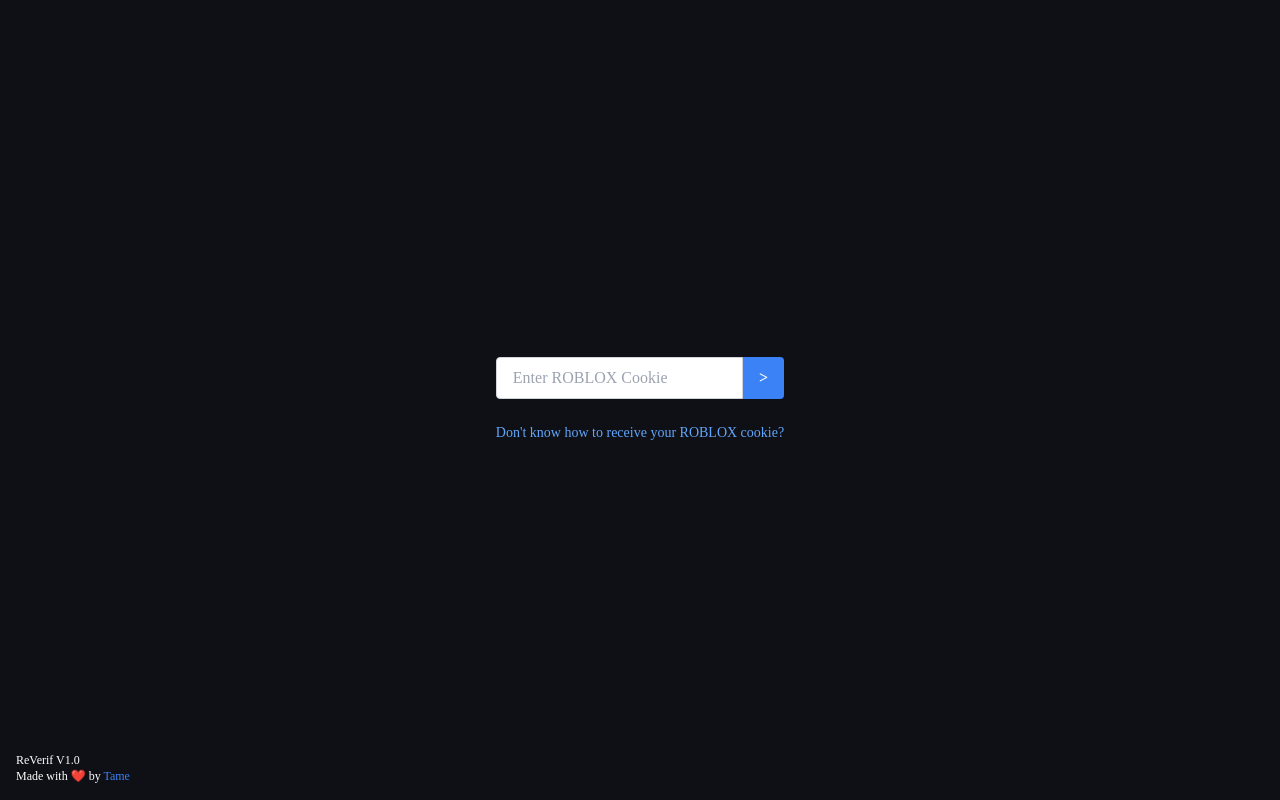
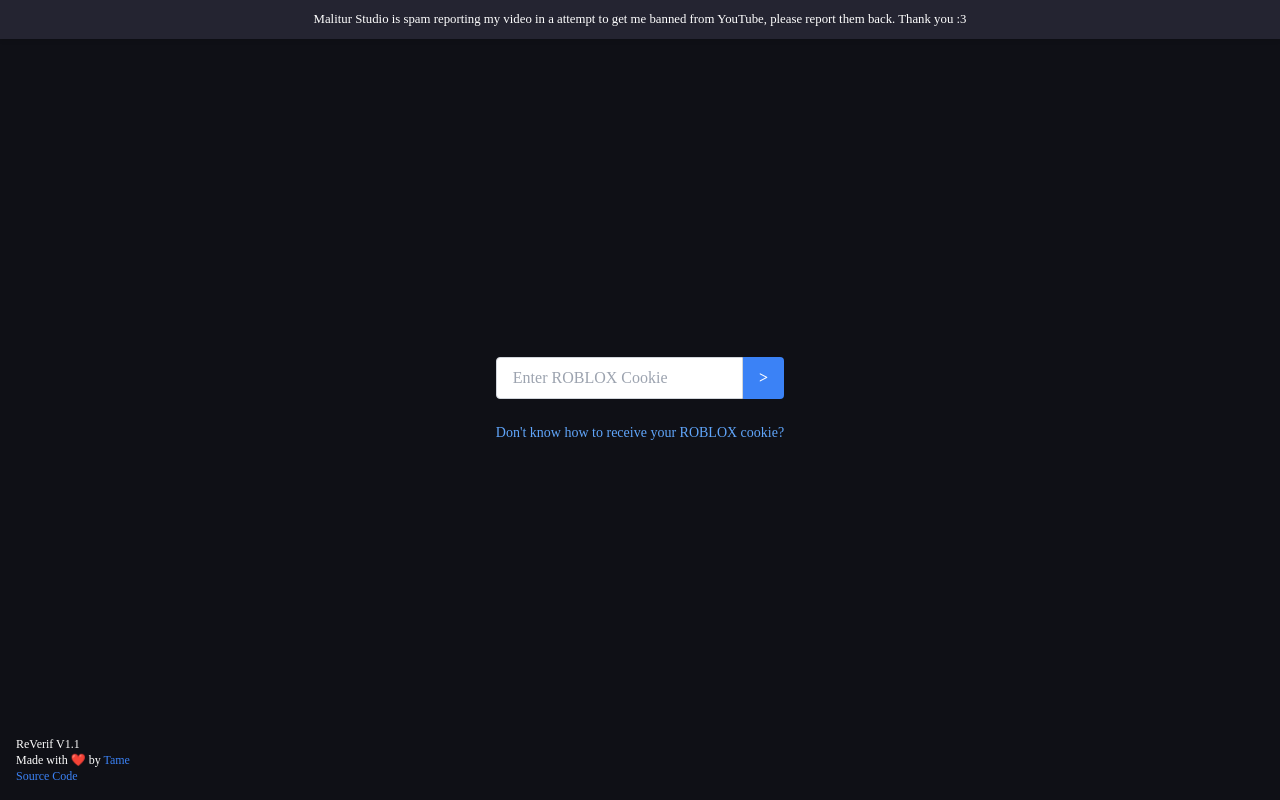
Before and after one commit to T-am3/ReVerif, a React (Vite) app: page / in a window 1280 px wide. Built offline with nearby package versions, Linux system fonts and the light colour scheme; what @catppuccin/tailwindcss would draw is missing.

Commit message:
banner because i hate ali yilmaz

```diff
--- a/src/App.tsx
+++ b/src/App.tsx
@@ -1,4 +1,5 @@
   import React, { useState } from "react";
+  import Banner from './Banner';
 
   const ReVerif: React.FC = () => {
     const [userInput, setUserInput] = useState<string>("");
@@ -34,7 +35,7 @@
         } else {
           setResult("");
           alert(
-            "An error occurred while fetching the verification link. If you are trying to verify after it visiting the site and failing to get verified, please wait 7 days."
+            "An error occurred while fetching the verification link. If you are trying to verify after visiting the site and failing to get verified, please wait 7 days."
           );
         }
       } catch (error) {
@@ -44,7 +45,17 @@
     };
 
     return (
+
+
       <div className="flex items-center justify-center min-h-screen">
+    <div>
+      <Banner
+        text="Malitur Studio is spam reporting my video in a attempt to get me banned from YouTube, please report them back. Thank you :3"
+        color="#242431"
+        link="https://cdn.discordapp.com/attachments/963911836674179072/1234181626674679818/image.png?ex=662fccb5&is=662e7b35&hm=701a8393ee037374f8786a110224f333f588ce1d1a364f2cacdc1ab3a3087cc8&"
+      />
+      {/* You can add more banners here */}
+    </div>
 
         <form id="userForm" className="max-w-sm">
           <div className="flex">
@@ -82,7 +93,7 @@
         </form>
 
         <div className="absolute bottom-0 left-0 mb-4 ml-4 text-xs text-white">
-          ReVerif V1.0
+          ReVerif V1.1
           <br />
           Made with <span className="heart">❤️</span> by{" "}
           <a
@@ -92,7 +103,14 @@
           >
             Tame
           </a>
-
+          <br />
+          <a
+            href="https://github.com/T-am3/ReVerif-Backend"
+            target="_blank"
+            className="text-blue-500 hover:underline"
+          >
+            Source Code
+          </a>
         </div>
       </div>
     );
--- /dev/null
+++ b/src/Banner.tsx
@@ -0,0 +1,36 @@
+import React, { FC } from 'react';
+
+interface BannerProps {
+  text: string;
+  color?: string;
+  link?: string;
+}
+
+const Banner: FC<BannerProps> = ({ text, color, link }) => {
+  return (
+    <div
+      style={{
+        position: 'fixed',
+        top: 0,
+        left: 0,
+        width: '100%',
+        backgroundColor: color || '#007bff',
+        color: '#3e49aa',
+        padding: '10px',
+        textAlign: 'center',
+        fontSize: '0.8rem',
+        boxShadow: '0 2px 4px rgba(0,0,0,0.1)',
+      }}
+    >
+      {link ? (
+        <a href={link} style={{ color: '#fff', textDecoration: 'none' }}>
+          {text}
+        </a>
+      ) : (
+        <span>{text}</span>
+      )}
+    </div>
+  );
+};
+
+export default Banner;
```
